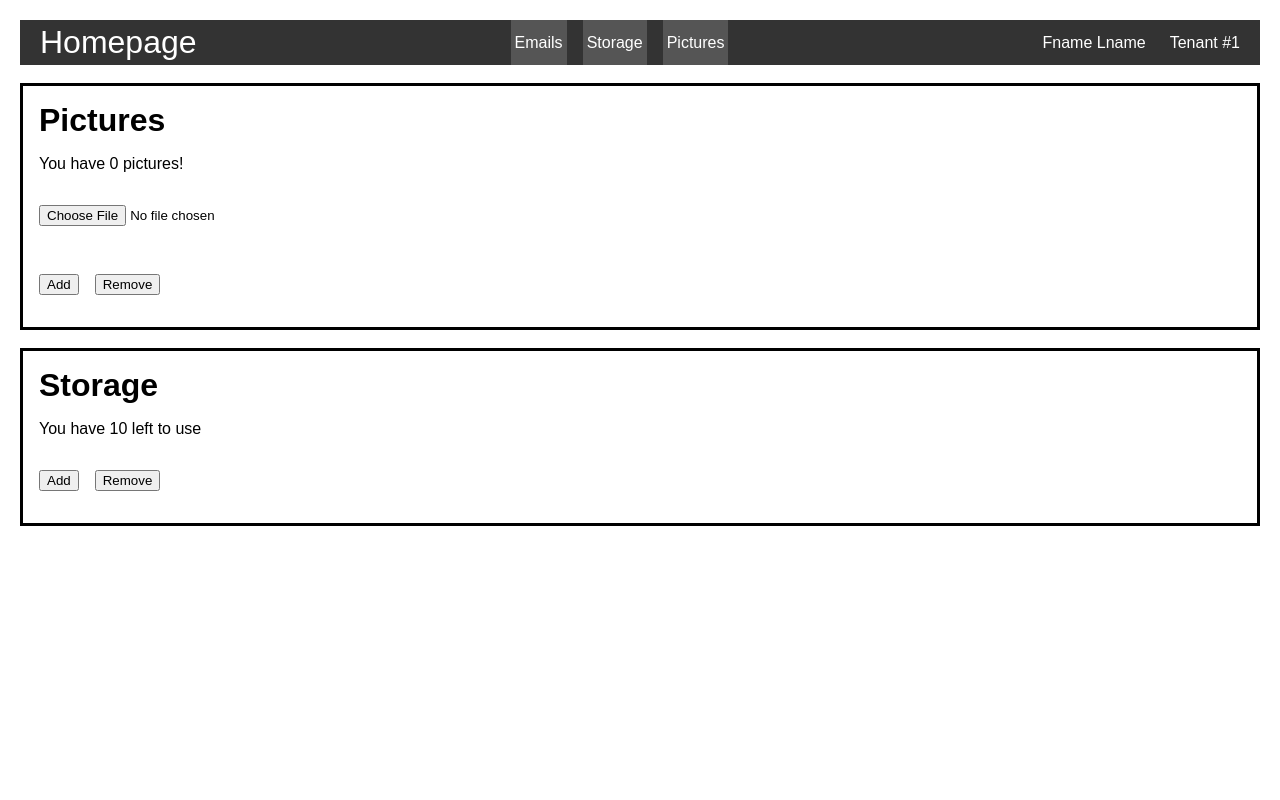
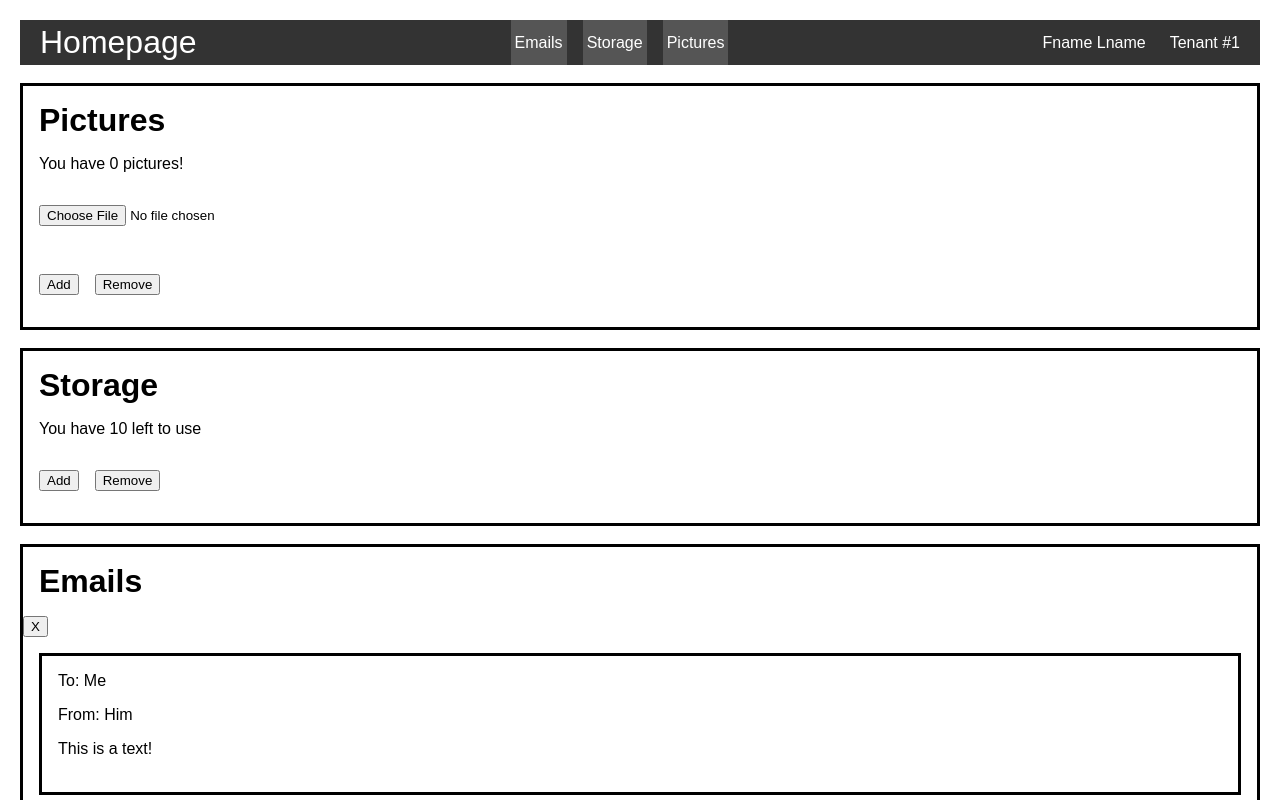
Before and after one commit to stepan-antonyuk/LearnReact, a React (Create React App) app: page / in a window 1280 px wide. Shown: the top 800 px of the page. Built offline with nearby package versions, Linux system fonts and the light colour scheme.

Commit message:
feat: added email app

```diff
--- a/src/App.js
+++ b/src/App.js
@@ -214,16 +214,6 @@ function Board() {
     );
 }
 
-const userInfo = {
-    name: "Fname Lname",
-    tenant: "Tenant #1",
-}
-
-var emails = [
-    {id: 1, toUser: "Me", fromUser: "Him", emailText: "This is a text!"},
-    {id: 2, toUser: "Me", fromUser: "Him", emailText: "This is a another text!"}
-]
-
 function UserInfo() {
     return (
         <>
@@ -233,54 +223,14 @@ function UserInfo() {
     );
 }
 
-function EmailButton({emailID, onClick}) {
-    return (
-        <>
-            <button onClick={() => onClick(emailID)}>
-                X
-            </button>
 
-        </>
-    );
+//============================== Syniti Project ==================
+const userInfo = {
+    name: "Fname Lname",
+    tenant: "Tenant #1",
 }
 
-function Email({email}) {
-    return (
-        <>
-            <text> To: {email.toUser} </text>
-            <br />
-            <text> From: {email.fromUser} </text>
-            <br />
-            <text> {email.emailText} </text>
-            <br />
-            <br />
-        </>
-    );
-}
 
-function DisplayEmails() {
-    function OnClick({id}) {
-        //emails = emails.filter((item) => item.id !== id);
-        emails.splice(id,1)
-        console.log(emails);
-    }
-
-    const rows = []
-    for (let i=0; i < emails.length; i++) {
-        rows.push(<EmailButton emailID={emails[i].id} onClick={OnClick}/>);
-        rows.push(<Email email={emails[i]}/>);
-    }
-    return (
-        <tbody>
-            <text> Emails </text>
-            <br />
-            <br />
-            {rows}
-        </tbody>
-    );
-}
-
-//============================== Syniti Project ==================
 function Navbar({user}) {
     return (
         <nav className="nav">
@@ -308,7 +258,7 @@ function Navbar({user}) {
     );
 }
 
-function GenericButton({count, onClick, text}) {
+function GenericButton({onClick, text}) {
     return (
         <button onClick={onClick}>
             {text}
@@ -351,10 +301,10 @@ function Pictures() {
             {rows}
             <ul>
                 <li>
-                    <GenericButton count={count} onClick={AddPicture} text={"Add"} />
+                    <GenericButton onClick={AddPicture} text={"Add"} />
                 </li>
                 <li>
-                    <GenericButton count={count} onClick={RemovePicture} text={"Remove"} />
+                    <GenericButton onClick={RemovePicture} text={"Remove"} />
                 </li>
             </ul>
         </div>
@@ -383,17 +333,62 @@ function Storage() {
             <p> You have {maxStorage - storage} left to use</p>
             <ul>
                 <li>
-                    <GenericButton count={storage} onClick={Download} text={"Add"} />
+                    <GenericButton onClick={Download} text={"Add"} />
                 </li>
                 <li>
-                    <GenericButton count={storage} onClick={FreeUpSpace} text={"Remove"} />
+                    <GenericButton onClick={FreeUpSpace} text={"Remove"} />
                 </li>
             </ul>
         </div>
     );
 }
 
-function Emails() {}
+function EmailButton({id, onClick}) {
+    return (
+        <div>
+            <button onClick={() => onClick(id)}>
+                X
+            </button>
+        </div>
+    );
+}
+
+function DisplayEmail({email}) {
+    return (
+        <div className="email">
+            <p> To: {email.toUser} </p>
+            <p> From: {email.fromUser} </p>
+            <p> {email.emailText} </p>
+            <br />
+        </div>
+    );
+}
+
+function Emails() {
+    const [emails, setEmails] = useState([
+    {id: 1, toUser: "Me", fromUser: "Him", emailText: "This is a text!"},
+    {id: 2, toUser: "Me", fromUser: "Him", emailText: "This is a another text!"}
+    ]);
+
+    const rows = []
+    for (let i=0; i < emails.length; i++) {
+        rows.push(<EmailButton id={emails[i].id} onClick={OnClick}/>);
+        rows.push(<DisplayEmail email={emails[i]}/>);
+    }
+
+    function OnClick(id) {
+        let index = emails.findIndex(x => x.id === id);
+        emails.splice(index,1);
+        setEmails([...emails]);
+    }
+
+    return (
+        <div className="apps">
+            <h1> Emails </h1>
+            {rows}
+        </div>
+    );
+}
 
 function HomePage() {
     return (
@@ -403,6 +398,9 @@ function HomePage() {
             <Pictures />
             <br />
             <Storage />
+            <br />
+            <Emails />
+            <br />
         </>
     );
 }
--- a/src/index.css
+++ b/src/index.css
@@ -76,3 +76,8 @@ code {
 .apps input {
     padding: 1rem;
 }
+
+.email {
+    border-style: solid;
+    margin: 1rem;
+}
```
